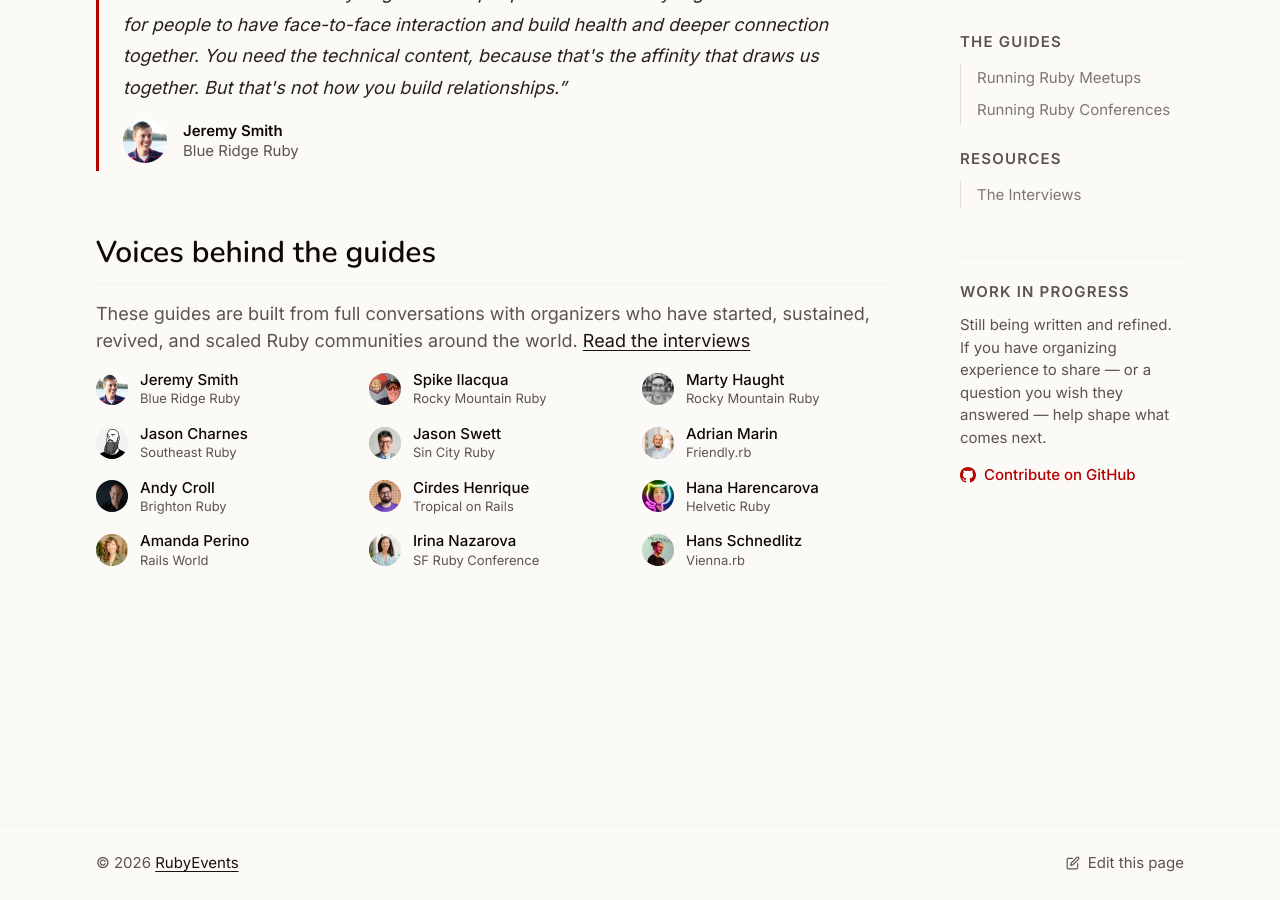
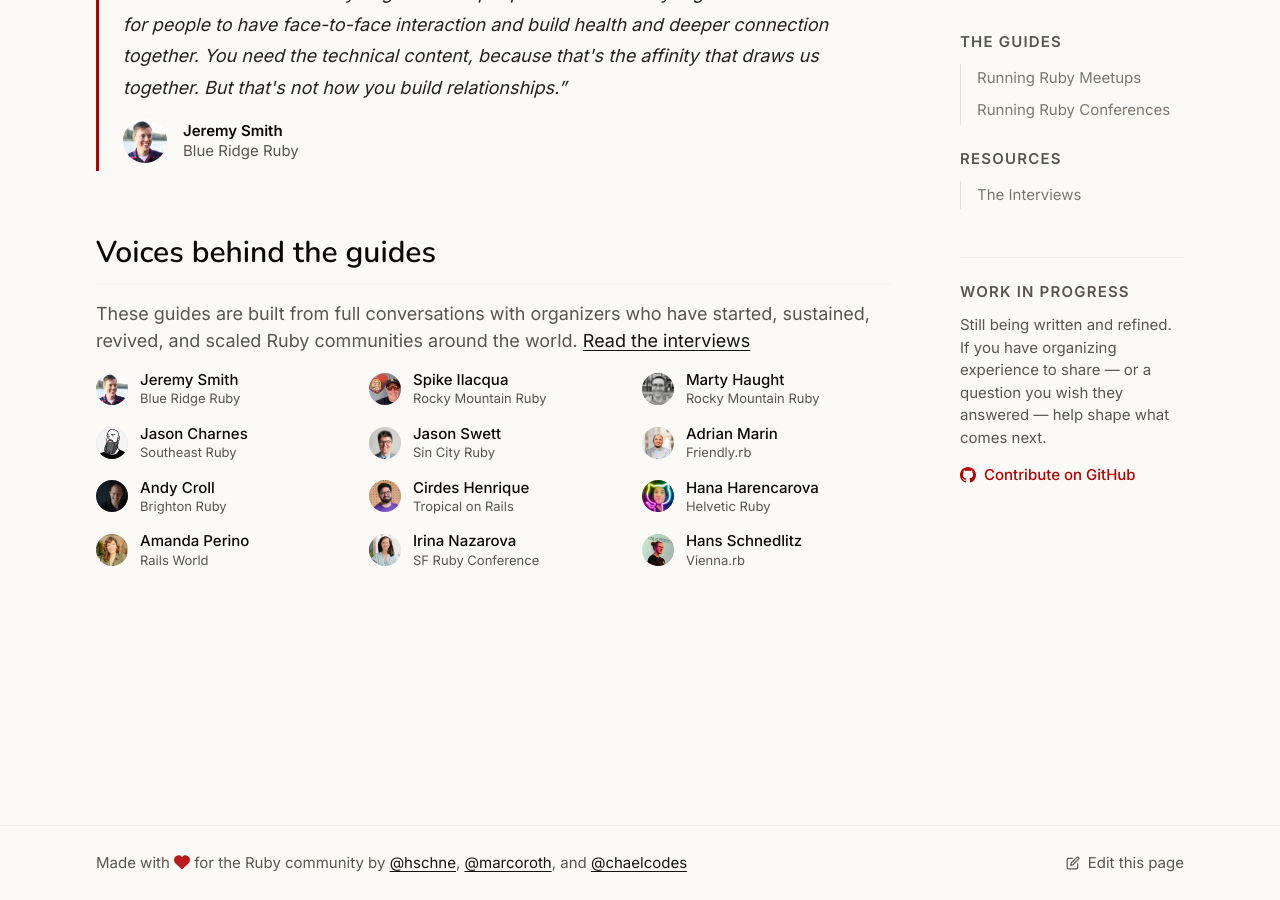
Before and after one commit to rubyevents/guides, a Jekyll site: the page built from index.md, in a window 1280 px wide and 900 px high, scrolled down 602 px. Built offline with Jekyll 4.4.1, drawn with Linux system fonts in a browser that asks for light colours.

Commit message:
Footer extraction

```diff
--- /dev/null
+++ b/_includes/footer.html
@@ -0,0 +1,48 @@
+<footer class="site-footer">
+  <div class="footer-inner">
+    <span class="footer-copy">
+      Made with
+      <svg
+        xmlns="http://www.w3.org/2000/svg"
+        viewBox="0 0 512 512"
+        width="16"
+        height="16"
+        fill="#b91c1c"
+        style="display:inline;vertical-align:-2px"
+      >
+        <path d="M47.6 300.4L228.3 469.1c7.5 7 17.4 10.9 27.7 10.9s20.2-3.9 27.7-10.9L464.4 300.4c30.4-28.3 47.6-68 47.6-109.5v-5.8c0-69.9-50.5-129.5-119.4-141C347 36.5 300.6 51.4 268 84L256 96 244 84c-32.6-32.6-79-47.5-124.6-39.9C50.5 55.6 0 115.2 0 185.1v5.8c0 41.5 17.2 81.2 47.6 109.5z"></path>
+      </svg>
+      for the Ruby community by <a href="https://www.rubyevents.org/profiles/hschne">@hschne</a>,
+      <a href="https://www.rubyevents.org/profiles/marcoroth">@marcoroth</a>, and
+      <a href="https://www.rubyevents.org/profiles/chaelcodes">@chaelcodes</a>
+    </span>
+    <div class="footer-links">
+      {% if page.path %}
+        {% assign edit_url = 'https://github.com/'
+          | append: site.github_repo
+          | append: '/edit/'
+          | append: site.github_branch
+          | append: '/'
+          | append: page.path
+        %}
+        <a href="{{ edit_url }}" class="footer-link">
+          <svg
+            xmlns="http://www.w3.org/2000/svg"
+            width="14"
+            height="14"
+            viewBox="0 0 24 24"
+            fill="none"
+            stroke="currentColor"
+            stroke-width="2"
+            stroke-linecap="round"
+            stroke-linejoin="round"
+            aria-hidden="true"
+          >
+            <path d="M11 4H4a2 2 0 0 0-2 2v14a2 2 0 0 0 2 2h14a2 2 0 0 0 2-2v-7"/><path d="M18.5 2.5a2.121 2.121 0 0 1 3 3L12 15l-4 1 1-4 9.5-9.5z"/>
+          </svg>
+          Edit this page
+        </a>
+      {% endif %}
+    </div>
+  </div>
+</footer>
--- a/_layouts/default.html
+++ b/_layouts/default.html
@@ -96,41 +96,6 @@
       {{ content }}
     </main>
 
-    <footer class="site-footer">
-      <div class="footer-inner">
-        <span class="footer-copy"
-          >© {{ site.time | date: '%Y' }}
-          <a href="https://rubyevents.org">RubyEvents</a></span
-        >
-        <div class="footer-links">
-          {% if page.path %}
-            {% assign edit_url = 'https://github.com/'
-              | append: site.github_repo
-              | append: '/edit/'
-              | append: site.github_branch
-              | append: '/'
-              | append: page.path
-            %}
-            <a href="{{ edit_url }}" class="footer-link">
-              <svg
-                xmlns="http://www.w3.org/2000/svg"
-                width="14"
-                height="14"
-                viewBox="0 0 24 24"
-                fill="none"
-                stroke="currentColor"
-                stroke-width="2"
-                stroke-linecap="round"
-                stroke-linejoin="round"
-                aria-hidden="true"
-              >
-                <path d="M11 4H4a2 2 0 0 0-2 2v14a2 2 0 0 0 2 2h14a2 2 0 0 0 2-2v-7"/><path d="M18.5 2.5a2.121 2.121 0 0 1 3 3L12 15l-4 1 1-4 9.5-9.5z"/>
-              </svg>
-              Edit this page
-            </a>
-          {% endif %}
-        </div>
-      </div>
-    </footer>
+    {% include footer.html %}
   </body>
 </html>
```
